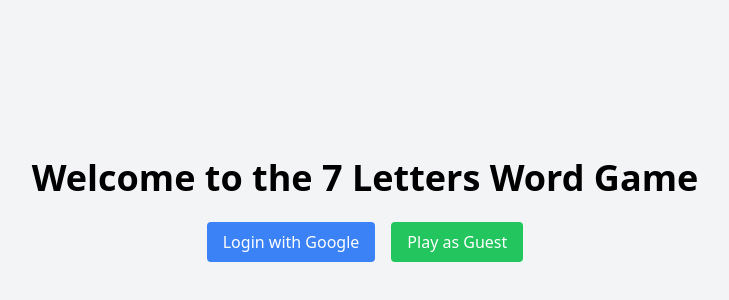
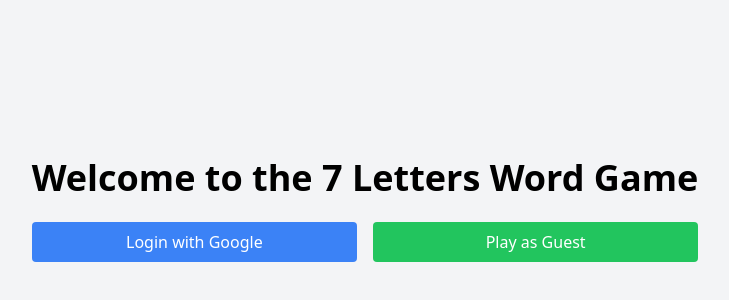
Before and after one commit to williampepple1/seven-letters, a React (Vite) app: page / in a window 1280 px wide. Shown: the part 190-490 px from the top of the page, without its empty margins (275-1004 px from the left). Built offline with nearby package versions, Linux system fonts and the light colour scheme.

Commit message:
Update HomePage.tsx

```diff
--- a/src/pages/HomePage.tsx
+++ b/src/pages/HomePage.tsx
@@ -7,11 +7,11 @@ const HomePage: React.FC = () => {
     <div className="flex items-center justify-center min-h-screen bg-gray-100">
       <div className="text-center space-y-4">
         <h1 className="text-4xl font-bold mb-6">Welcome to the 7 Letters Word Game</h1>
-        <div className="space-y-4 sm:space-y-0 sm:space-x-4">
-          <Link to="/login" className="block bg-blue-500 text-white px-4 py-2 rounded sm:inline-block">
+        <div className="flex flex-col sm:flex-row items-center justify-center space-y-4 sm:space-y-0 sm:space-x-4">
+          <Link to="/login" className="bg-blue-500 text-white px-4 py-2 rounded w-full sm:w-auto sm:flex-1 text-center">
             Login with Google
           </Link>
-          <Link to="/game" className="block bg-green-500 text-white px-4 py-2 rounded sm:inline-block">
+          <Link to="/game" className="bg-green-500 text-white px-4 py-2 rounded w-full sm:w-auto sm:flex-1 text-center">
             Play as Guest
           </Link>
         </div>
```
